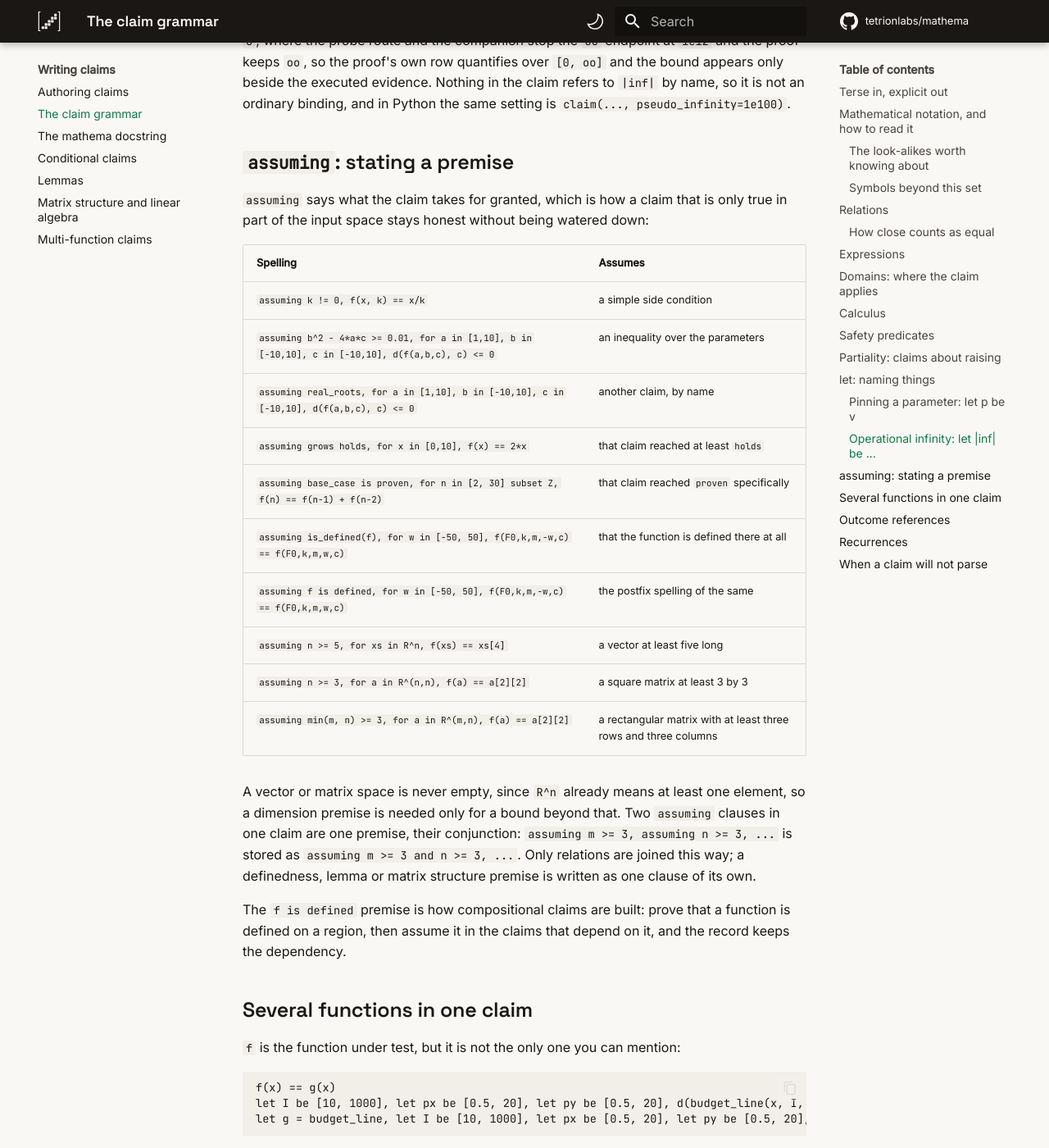
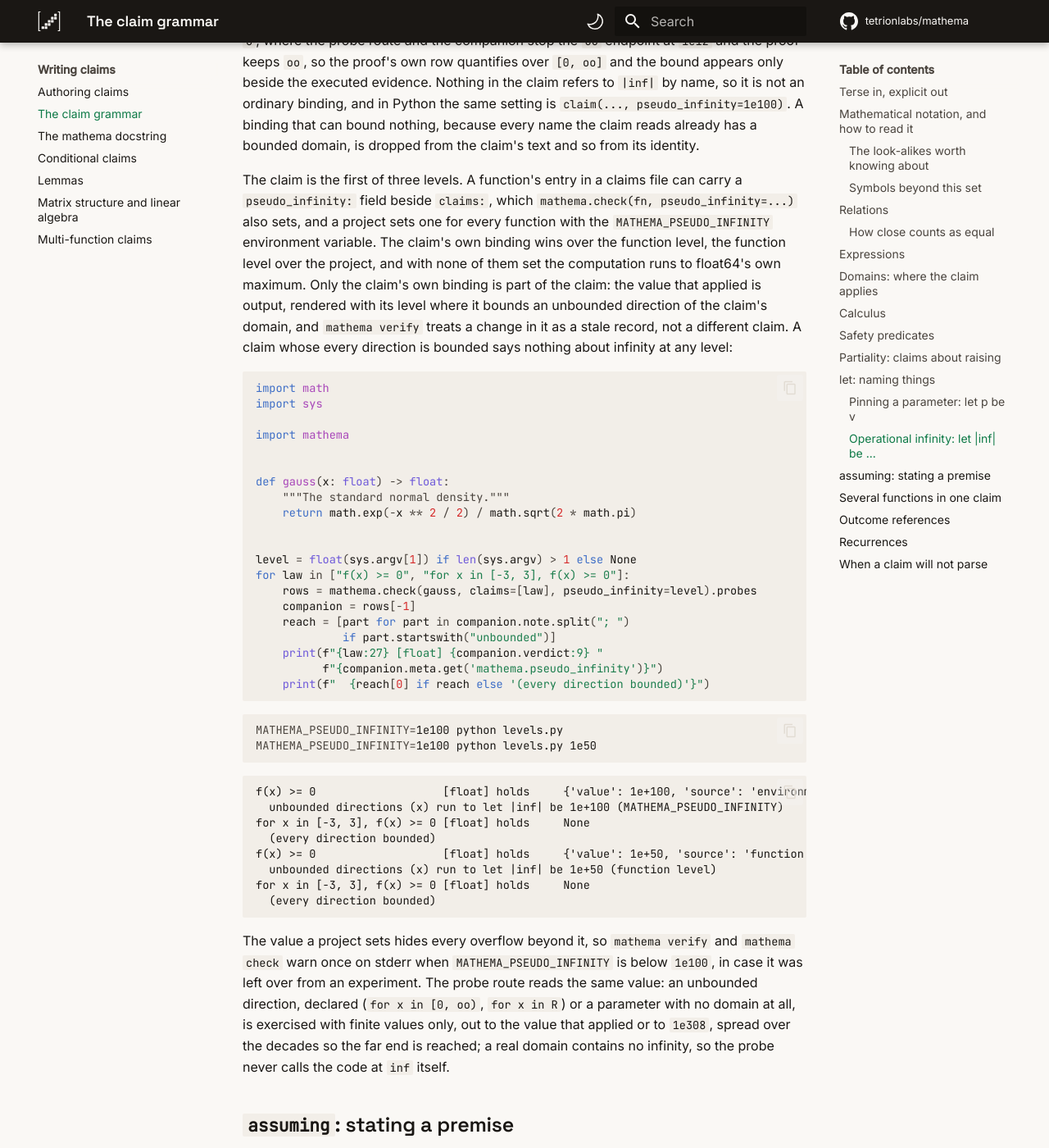
Before and after one commit to tetrionlabs/mathema, an MkDocs documentation site: the page built from docs/grammar.md, in a window 1280 px wide and 1400 px high, scrolled down 13030 px. Shown: the whole window at 82% size. Built offline with MkDocs 1.6.1 and Material for MkDocs 9.7.7, drawn with Linux system fonts in a browser that asks for light colours.

Commit message:
docs: the three pseudo-infinity levels, MATHEMA_PSEUDO_INFINITY, check's pseudo_infinity, findings output regenerated

````diff
--- a/docs/grammar.md
+++ b/docs/grammar.md
@@ -495,7 +495,74 @@ the `oo` endpoint at `1e12` and the proof keeps `oo`, so the proof's
 own row quantifies over `[0, oo]` and the bound appears only beside the
 executed evidence. Nothing in the claim refers to `|inf|` by name, so it
 is not an ordinary binding, and in Python the same setting is
-`claim(..., pseudo_infinity=1e100)`.
+`claim(..., pseudo_infinity=1e100)`. A binding that can bound nothing,
+because every name the claim reads already has a bounded domain, is
+dropped from the claim's text and so from its identity.
+
+The claim is the first of three levels. A function's entry in a claims
+file can carry a `pseudo_infinity:` field beside `claims:`, which
+`mathema.check(fn, pseudo_infinity=...)` also sets, and a project sets
+one for every function with the `MATHEMA_PSEUDO_INFINITY` environment
+variable. The claim's own binding wins over the function level, the
+function level over the project, and with none of them set the
+computation runs to float64's own maximum. Only the claim's own binding
+is part of the claim: the value that applied is output, rendered with
+its level where it bounds an unbounded direction of the claim's domain,
+and `mathema verify` treats a change in it as a stale record, not a
+different claim. A claim whose every direction is bounded says nothing
+about infinity at any level:
+
+<!-- example: levels file=levels.py -->
+```python
+import math
+import sys
+
+import mathema
+
+
+def gauss(x: float) -> float:
+    """The standard normal density."""
+    return math.exp(-x ** 2 / 2) / math.sqrt(2 * math.pi)
+
+
+level = float(sys.argv[1]) if len(sys.argv) > 1 else None
+for law in ["f(x) >= 0", "for x in [-3, 3], f(x) >= 0"]:
+    rows = mathema.check(gauss, claims=[law], pseudo_infinity=level).probes
+    companion = rows[-1]
+    reach = [part for part in companion.note.split("; ")
+             if part.startswith("unbounded")]
+    print(f"{law:27} [float] {companion.verdict:9} "
+          f"{companion.meta.get('mathema.pseudo_infinity')}")
+    print(f"  {reach[0] if reach else '(every direction bounded)'}")
+```
+
+<!-- example: levels run -->
+```bash
+MATHEMA_PSEUDO_INFINITY=1e100 python levels.py
+MATHEMA_PSEUDO_INFINITY=1e100 python levels.py 1e50
+```
+
+<!-- example: levels output -->
+```text
+f(x) >= 0                   [float] holds     {'value': 1e+100, 'source': 'environment'}
+  unbounded directions (x) run to let |inf| be 1e+100 (MATHEMA_PSEUDO_INFINITY)
+for x in [-3, 3], f(x) >= 0 [float] holds     None
+  (every direction bounded)
+f(x) >= 0                   [float] holds     {'value': 1e+50, 'source': 'function'}
+  unbounded directions (x) run to let |inf| be 1e+50 (function level)
+for x in [-3, 3], f(x) >= 0 [float] holds     None
+  (every direction bounded)
+```
+
+The value a project sets hides every overflow beyond it, so `mathema
+verify` and `mathema check` warn once on stderr when
+`MATHEMA_PSEUDO_INFINITY` is below `1e100`, in case it was left over from
+an experiment. The probe route reads the same value: an unbounded
+direction, declared (`for x in [0, oo)`, `for x in R`) or a parameter
+with no domain at all, is exercised with finite values only, out to the
+value that applied or to `1e308`, spread over the decades so the far end
+is reached; a real domain contains no infinity, so the probe never calls
+the code at `inf` itself.
 
 ## `assuming`: stating a premise
 
````
Also changed, not shown: docs/authoring.md (+11 -0 lines), 1 other file.
